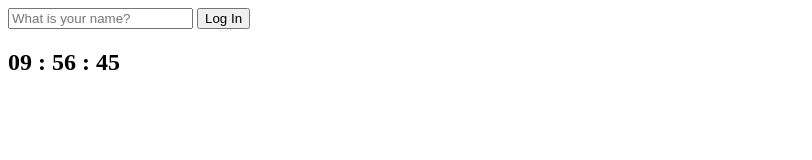
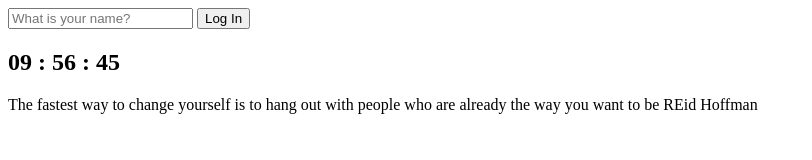
Before and after one commit to rami242424/Momentum_2026, a plain HTML site: page index.html in a window 1280 px wide. Shown: the whole page, without its empty margins (0-812 px from the left). Drawn offline with Linux system fonts and the light colour scheme.

Commit message:
nomadcoder_lecture #6.0 Quotes

```diff
--- a/index.html
+++ b/index.html
@@ -18,7 +18,12 @@
     </form>
     <h2 id="clock">00:00</h2>
     <h1 id="greeting" class="hidden"></h1>
+    <div id="quote">
+      <span></span>
+      <span></span>
+    </div>
     <script src="js/greeting.js"></script>
     <script src="js/clock.js"></script>
+    <script src="js/quotes.js"></script>
   </body>
 </html>
--- /dev/null
+++ b/js/quotes.js
@@ -0,0 +1,58 @@
+const quotes = [
+  {
+    quote: "I never dreamed about success, I worked for it",
+    author: "Estee Lauder",
+  },
+  {
+    quote: "Do not try to be original, just try to be good.",
+    author: "Paul Rand",
+  },
+  {
+    quote: "Do not be afraid to give up the good to go for the great",
+    author: "John D. Rockefeller",
+  },
+  {
+    quote:
+      "If you cannot fly then run. If you cannot run, then walk. And if you cannot walk, then crawl, but whatever you do, you have to keep moving forward.",
+    author: "Martin Luther King Jr.",
+  },
+  {
+    quote:
+      "Our greatest weakness lies in giving up. The most certain way to succeed is always to try just one more time.",
+    author: "Thomas Edison",
+  },
+  {
+    quote:
+      "The fastest way to change yourself is to hang out with people who are already the way you want to be",
+    author: "REid Hoffman",
+  },
+  {
+    quote:
+      "Money is like gasoline during a road trip. You do not want to run out of gas on your trip, but you are not doing a tour of gas stations",
+    author: "Tim O Reilly",
+  },
+  {
+    quote:
+      "Some people dream of success, while other people get up every morning and make it happen",
+    author: "Wayne Huizenga",
+  },
+  {
+    quote:
+      "The only thing worse than starting something and falling.. is not starting something",
+    author: "SEth Godin",
+  },
+  {
+    quote:
+      "If you really want to do something, you will find a way. If you do not, you will find an excuse.",
+    author: "Jim Rohn",
+  },
+];
+
+const quote = document.querySelector("#quote span:first-child");
+const author = document.querySelector("#quote span:last-child");
+
+console.log(quotes[Math.floor(Math.random() * quotes.length)]);
+
+const todayQuote = quotes[Math.floor(Math.random() * quotes.length)];
+quote.innerText = todayQuote.quote;
+author.innerText = todayQuote.author;
```
